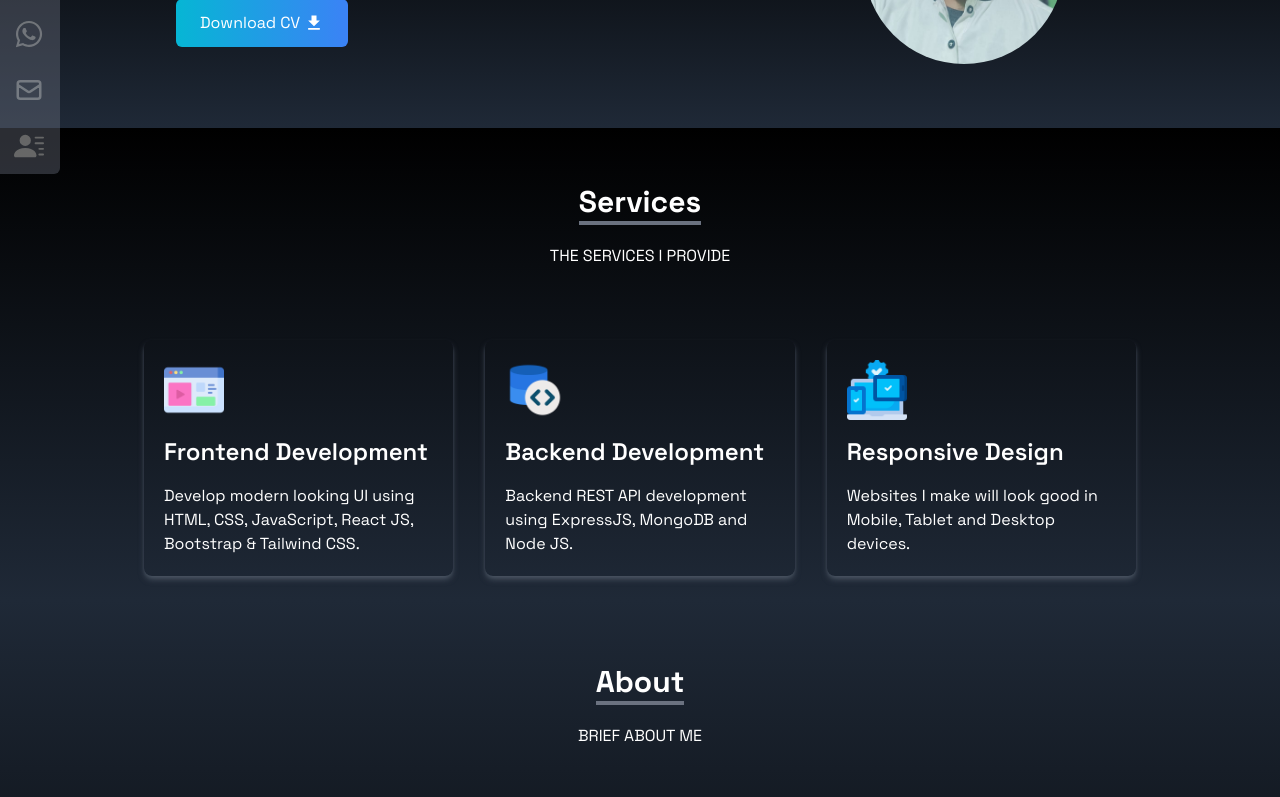
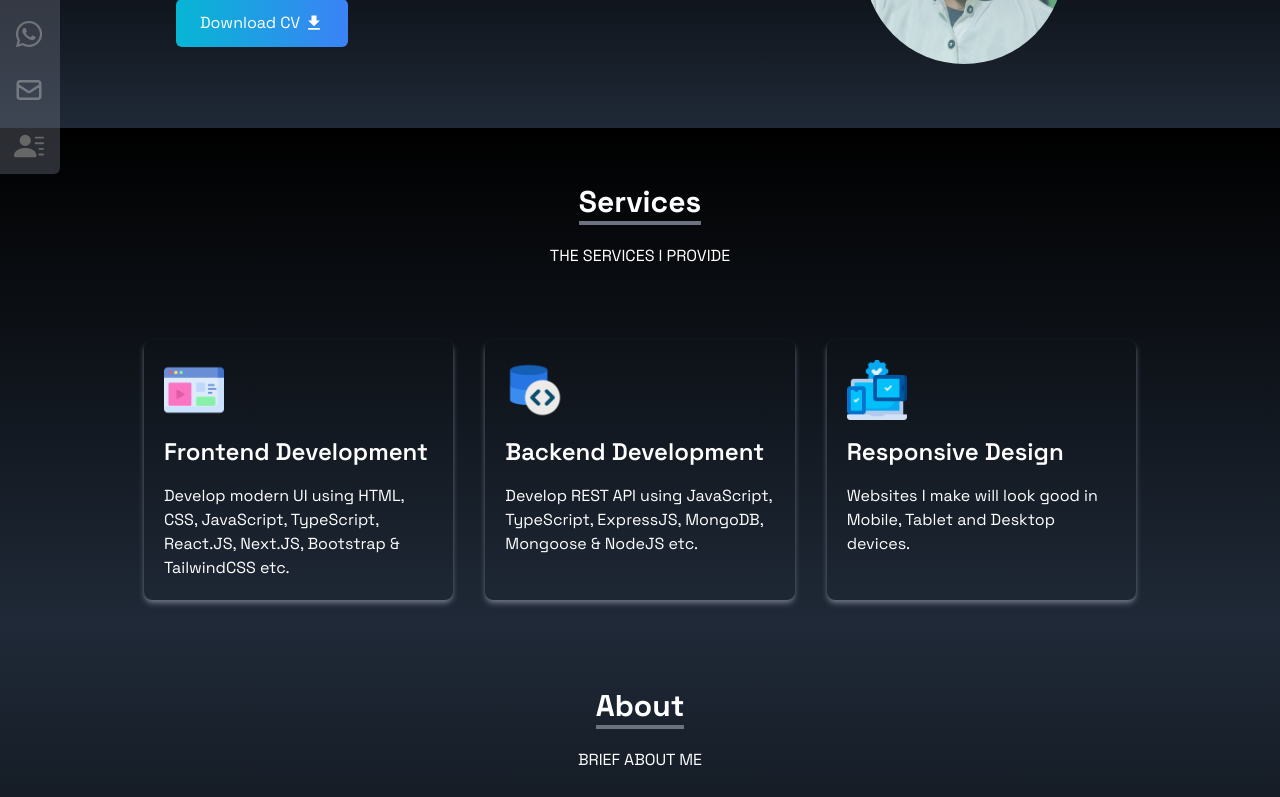
Before and after one commit to mfarhadattari/mfarhad-portfolio, a Next.js app: page / in a window 1280 px wide. Shown: the part 402-1199 px from the top of the page. Built offline with nearby package versions, Linux system fonts and the light colour scheme.

Commit message:
Modify Service

```diff
--- a/package.json
+++ b/package.json
@@ -6,7 +6,8 @@
     "dev": "next dev",
     "build": "next build",
     "start": "next start",
-    "lint": "next lint"
+    "lint": "next lint",
+    "deploy": "vercel --prod"
   },
   "dependencies": {
     "@emailjs/browser": "^3.11.0",
--- a/src/components/Services.jsx
+++ b/src/components/Services.jsx
@@ -9,14 +9,14 @@ const Services = () => {
       image: frontend,
       name: "Frontend Development",
       details:
-        "Develop modern looking UI using HTML, CSS, JavaScript, React JS, Bootstrap & Tailwind CSS.",
+        "Develop modern UI using HTML, CSS, JavaScript, TypeScript, React.JS, Next.JS, Bootstrap & TailwindCSS etc.",
     },
     {
       id: 2,
       image: backend,
       name: "Backend Development",
       details:
-        "Backend REST API development using ExpressJS, MongoDB and Node JS.",
+        "Develop REST API using JavaScript, TypeScript, ExpressJS, MongoDB, Mongoose & NodeJS etc.",
     },
     {
       id: 3,
--- a/src/components/components/Service.jsx
+++ b/src/components/components/Service.jsx
@@ -6,7 +6,7 @@ import Fade from "react-reveal/Fade";
 const Service = ({ service }) => {
   return (
     <Fade key={service.id} top duration={4000}>
-      <div className="shadow-md shadow-gray-600 hover:shadow-lg hover:shadow-gray-600  rounded-lg p-5 space-y-4 my-2">
+      <div className="shadow-md shadow-gray-500 hover:shadow-lg  duration-500 hover:shadow-gray-600  rounded-lg p-5 space-y-4 my-2">
         <Image className="w-[60px]" src={service?.image} alt="" />
         <h1 className="text-2xl font-semibold">{service?.name}</h1>
         <p>{service?.details}</p>
```
